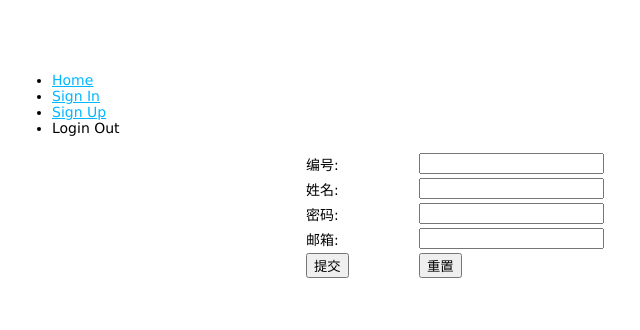
After one commit to shenmegua/weixin, a Node server app: page /reg in a window 1280 px wide. The commit adds this page. Shown: the top 330 px of the page, without its empty margins (46-686 px from the left). Run offline with Node 20, Linux system fonts and the light colour scheme; some libraries are stand-ins or nearby versions.

Commit message:
实现用户登录，并保存到session

```diff
--- a/src/ctrls/user_ctrl.js
+++ b/src/ctrls/user_ctrl.js
@@ -5,11 +5,25 @@
   UserService = require('../service/user_service');
 
   module.exports.find_user = function(req, res, cbf) {
-    var params;
+    var name, params, passwd, ref, ref1;
+    console.log("req.body:", req.body);
+    name = (ref = req.body) != null ? ref.name : void 0;
+    passwd = (ref1 = req.body) != null ? ref1.passwd : void 0;
     params = {
-      userid: '1'
+      name: name,
+      passwd: passwd
     };
     return UserService.findUser(params, cbf);
   };
 
+  module.exports.save = function(req, res, cbf) {
+    var params, ref, ref1, ref2, ref3;
+    params = {};
+    params.userid = ((ref = req.body) != null ? ref.userid : void 0) || '';
+    params.name = ((ref1 = req.body) != null ? ref1.name : void 0) || '';
+    params.passwd = ((ref2 = req.body) != null ? ref2.passwd : void 0) || '';
+    params.email = ((ref3 = req.body) != null ? ref3.email : void 0) || '';
+    return UserService.addUser(params, cbf);
+  };
+
 }).call(this);
--- a/src/routes/index.js
+++ b/src/routes/index.js
@@ -5,16 +5,54 @@
   UserCtrls = require('../ctrls/user_ctrl');
 
   router = function(app) {
-    return app.get("/", function(req, res, next) {
-      return UserCtrls.find_user(req, res, function(err, doc) {
+    app.get("/", function(req, res, next) {
+      if (req.session.sign) {
+        return res.render("home", {
+          session: req.session
+        });
+      } else {
+        return res.render("index", {
+          "title": "index"
+        });
+      }
+    });
+    app.get("/reg", function(req, res) {
+      return res.render("reg/register", {
+        "title": "用户注册"
+      });
+    });
+    app.post("/reg", function(req, res) {
+      return UserCtrls.save(req, res, function(err, user) {
         if (err) {
-          console.log('err', err);
+          return res.redirect(404);
         } else {
-
+          return res.render('index', {
+            "title": "Index"
+          });
         }
-        return res.render("index", {
-          "title": doc
-        });
+      });
+    });
+    app.get("/login", function(req, res) {
+      return res.render("login/login", {
+        "title": "Login"
+      });
+    });
+    return app.post("/login", function(req, res) {
+      return UserCtrls.find_user(req, res, function(err, user) {
+        if (err) {
+          return res.redirect(404);
+        } else {
+          if (!user) {
+            console.log('用户不存在');
+            res.render('/login');
+          }
+          console.log('user:', user);
+          req.session.sign = true;
+          req.session.user = user;
+          return res.render("home", {
+            session: req.session
+          });
+        }
       });
     });
   };
--- /dev/null
+++ b/views/footer.ejs
@@ -0,0 +1,4 @@
+    <footer>
+    </footer>
+  </body>
+</html>
--- /dev/null
+++ b/views/header.ejs
@@ -0,0 +1,16 @@
+<!DOCTYPE html>
+<html lang="en">
+<head>
+  <meta charset="UTF-8">
+  <title><%= title %></title>
+  <link rel='stylesheet' href='/stylesheets/style.css' />
+</head>
+<body>
+  <div>
+    <ul>
+      <li><a href="/">Home</a></li>
+      <li><a href="/login">Sign In</a></li>
+      <li><a  href="/reg">Sign Up</a></li>
+      <li href="/logout">Login Out</li>
+    </ul>
+  </div>
--- /dev/null
+++ b/views/reg/register.ejs
@@ -0,0 +1,26 @@
+<%-include ../header %>
+<form action="/reg" method="POST">
+  <table align="center" width="50%">
+    <tr>
+      <td>编号:</td>
+      <td><input type="text" name="userid"></td>
+    </tr>
+    <tr>
+      <td>姓名:</td>
+      <td><input type="text" name="name"></td>
+    </tr>
+    <tr>
+      <td>密码:</td>
+      <td><input type="password" name="passwd"></td>
+    </tr>
+    <tr>
+      <td>邮箱:</td>
+      <td><input type="text" name="email"></td>
+    </tr>
+    <tr>
+      <td><input type="submit" value="提交"></td>
+      <td><input type="reset" value="重置"></td>
+    </tr>
+  </table>
+</form>
+<%-include ../footer %>
```
Also changed, not shown: views/home.ejs (added, +7 -0 lines), views/index.ejs (+2 -10 lines), views/login/login.ejs (added, +9 -0 lines), 2 other files.
